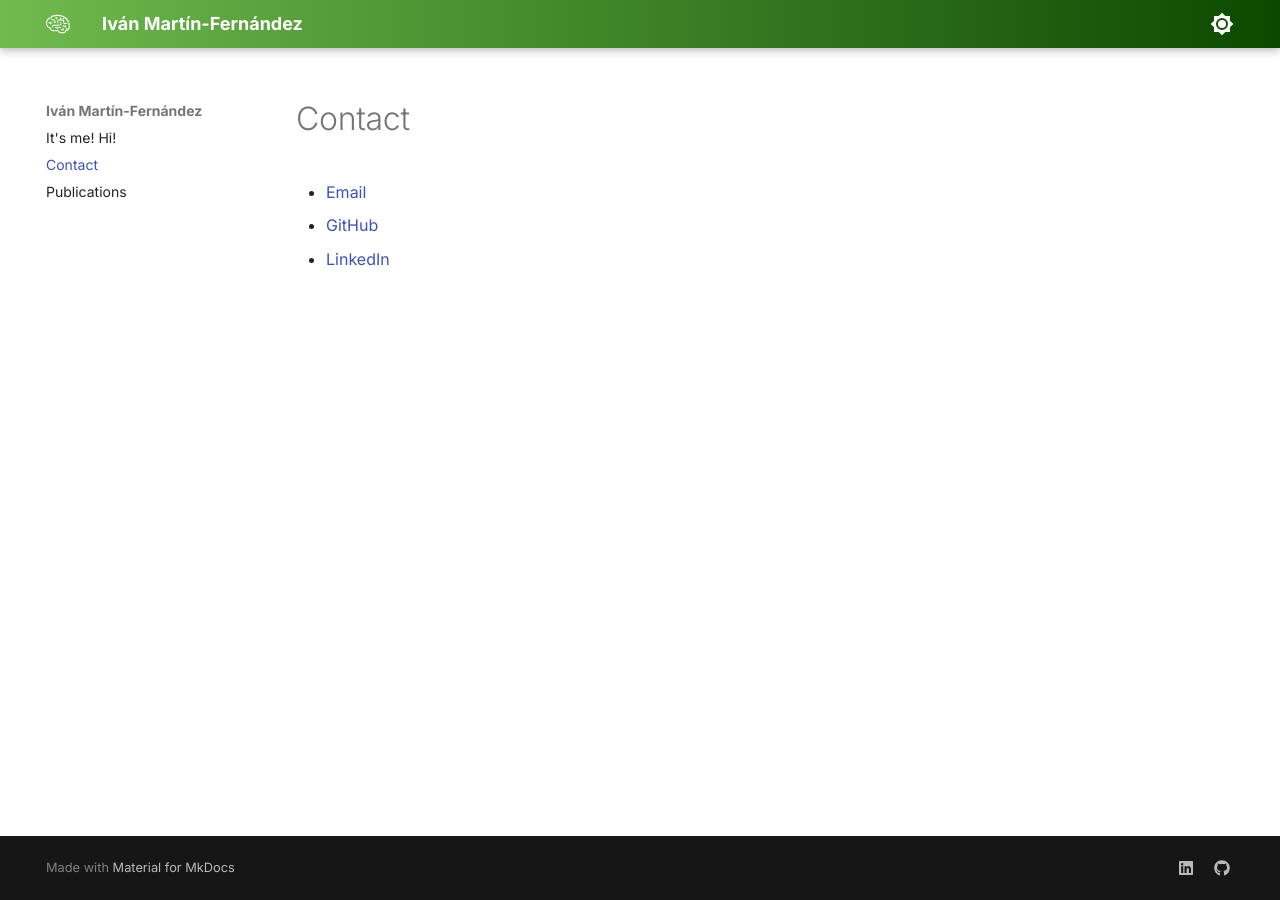
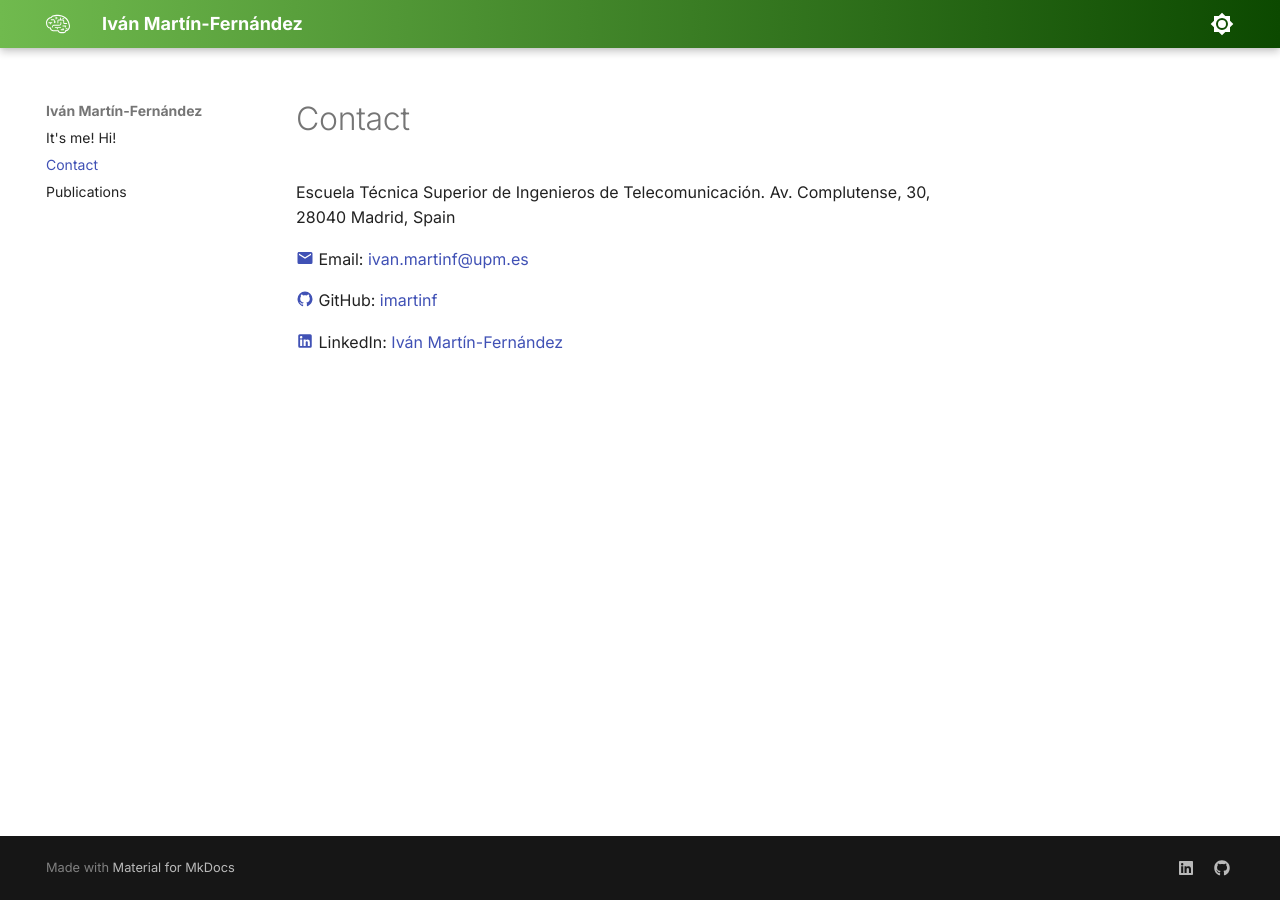
Before and after one commit to imartinf/imartinf.github.io, an MkDocs documentation site: the page built from docs/contact.md, in a window 1280 px wide. Built offline with MkDocs 1.6.1 and Material for MkDocs 9.7.7, drawn with Linux system fonts in a browser that asks for light colours; some web fonts are replaced.

Commit message:
enh: better contact page

```diff
--- a/docs/contact.md
+++ b/docs/contact.md
@@ -1,5 +1,9 @@
 # Contact
 
-- [Email](mailto:ivan.martinf@upm.es)
-- [GitHub](https://github.com/imartinf)
-- [LinkedIn](https://www.linkedin.com/in/ivan-martin-fernandez/)
+Escuela Técnica Superior de Ingenieros de Telecomunicación. Av. Complutense, 30, 28040 Madrid, Spain
+
+[:material-email:](mailto:ivan.martinf@upm.es) Email: [ivan.martinf@upm.es](mailto:ivan.martinf@upm.es)
+
+[:material-github:](https://github.com/your-username) GitHub: [imartinf](https://github.com/imartinf)
+
+[:material-linkedin:](https://www.linkedin.com/in/your-username) LinkedIn: [Iván Martín-Fernández](https://www.linkedin.com/in/your-username)
--- a/mkdocs.yml
+++ b/mkdocs.yml
@@ -37,3 +37,9 @@ extra:
     - icon: fontawesome/brands/github
       link: https://github.com/imartinf
 site_url: https://imartinf.github.io
+
+markdown_extensions:
+  - attr_list
+  - pymdownx.emoji:
+      emoji_index: !!python/name:material.extensions.emoji.twemoji
+      emoji_generator: !!python/name:material.extensions.emoji.to_svg
```
Also changed, not shown: site/404.html, site/index.html, site/search/search_index.json (deleted), site/sitemap.xml, 2 other files.
